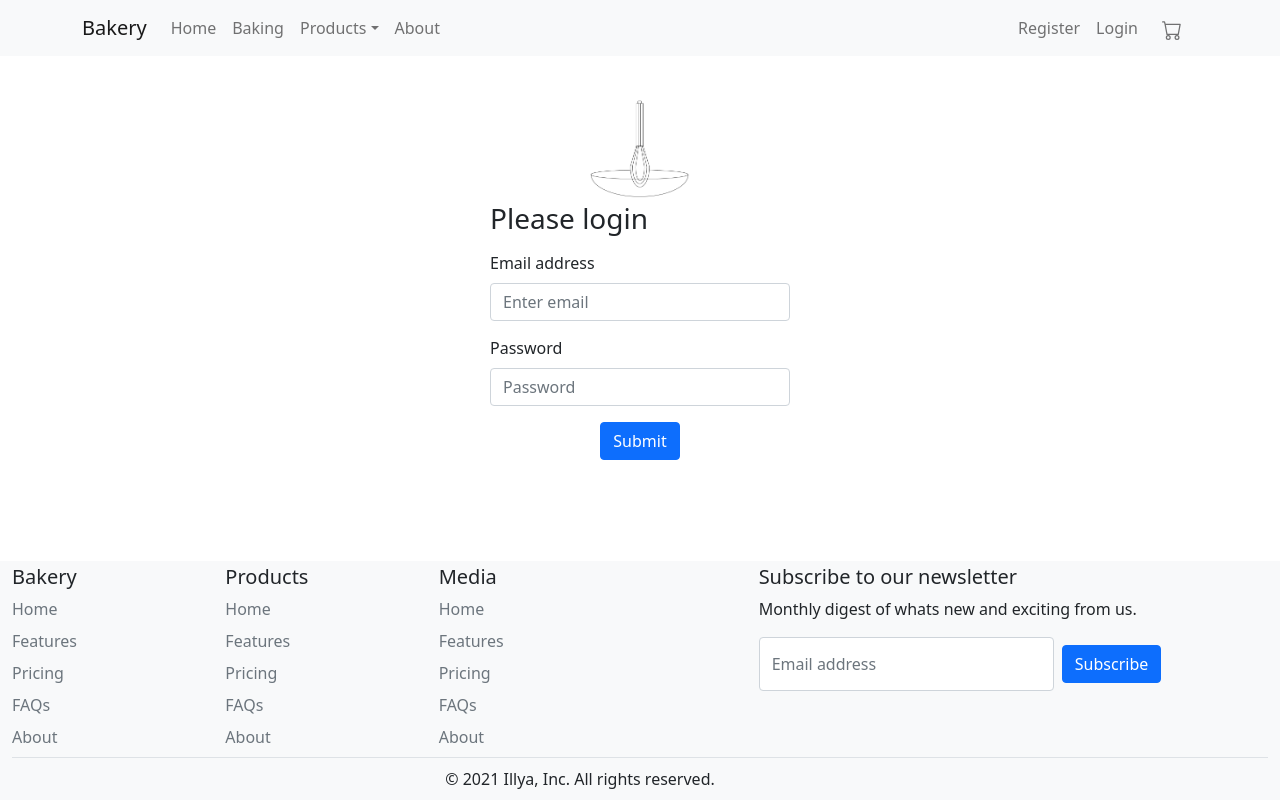
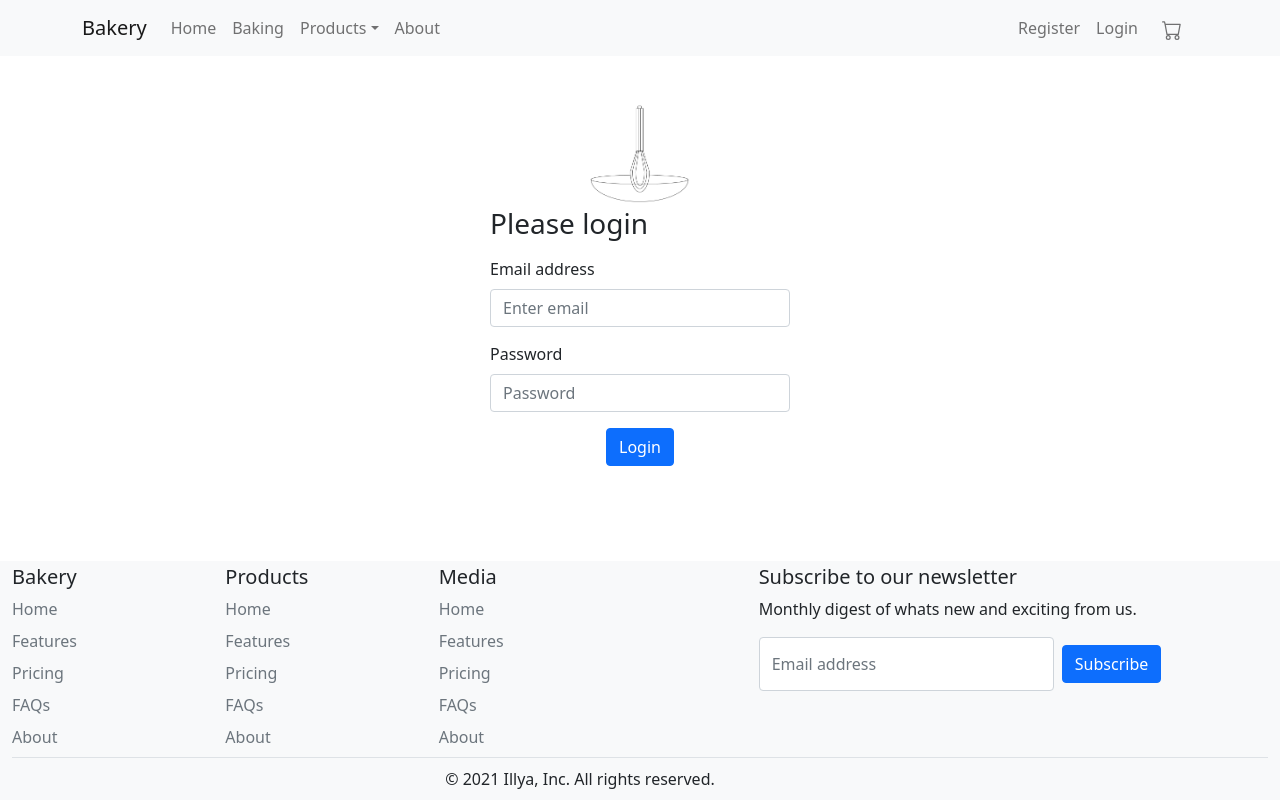
Before and after one commit to ILLYAKO/bakery, a React (Create React App) app in the folder client/: page /#/user/login in a window 1280 px wide. Built offline with nearby package versions, Linux system fonts and the light colour scheme.

Commit message:
changed login form butto

```diff
--- a/client/src/components/pages/UserPages/LoginPage/index.js
+++ b/client/src/components/pages/UserPages/LoginPage/index.js
@@ -55,9 +55,9 @@ const LoginPage = () => {
             value={password}
           />
         </Form.Group>
-        <Form.Group className="mb-3 text-center">
+        <Form.Group className="text-center">
           <Button variant="primary" type="submit">
-            Submit
+            Login
           </Button>
         </Form.Group>
       </Form>
--- a/client/src/components/pages/UserPages/RegisterPage/index.js
+++ b/client/src/components/pages/UserPages/RegisterPage/index.js
@@ -48,7 +48,7 @@ const RegisterPage = () => {
             value={password}
           />
         </Form.Group>
-        <Form.Group className="mb-3 text-center">
+        <Form.Group className="text-center">
           <Button variant="primary" type="submit">
             Register Now
           </Button>
```
